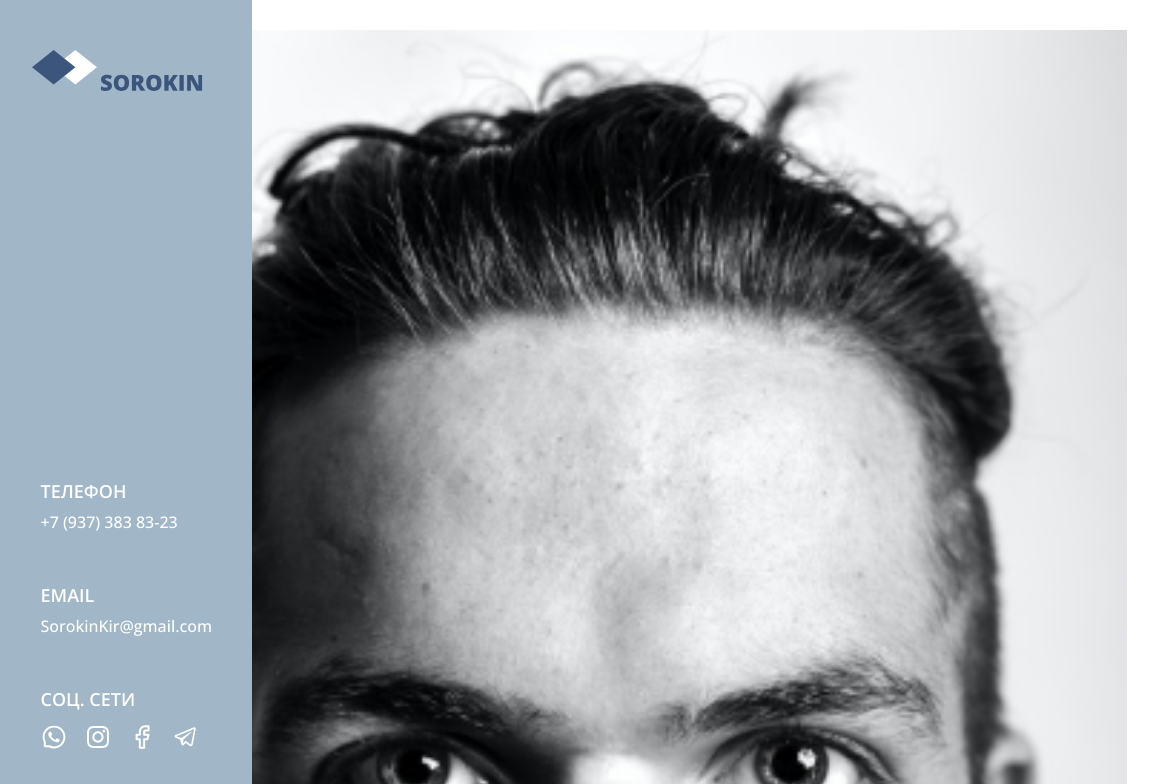
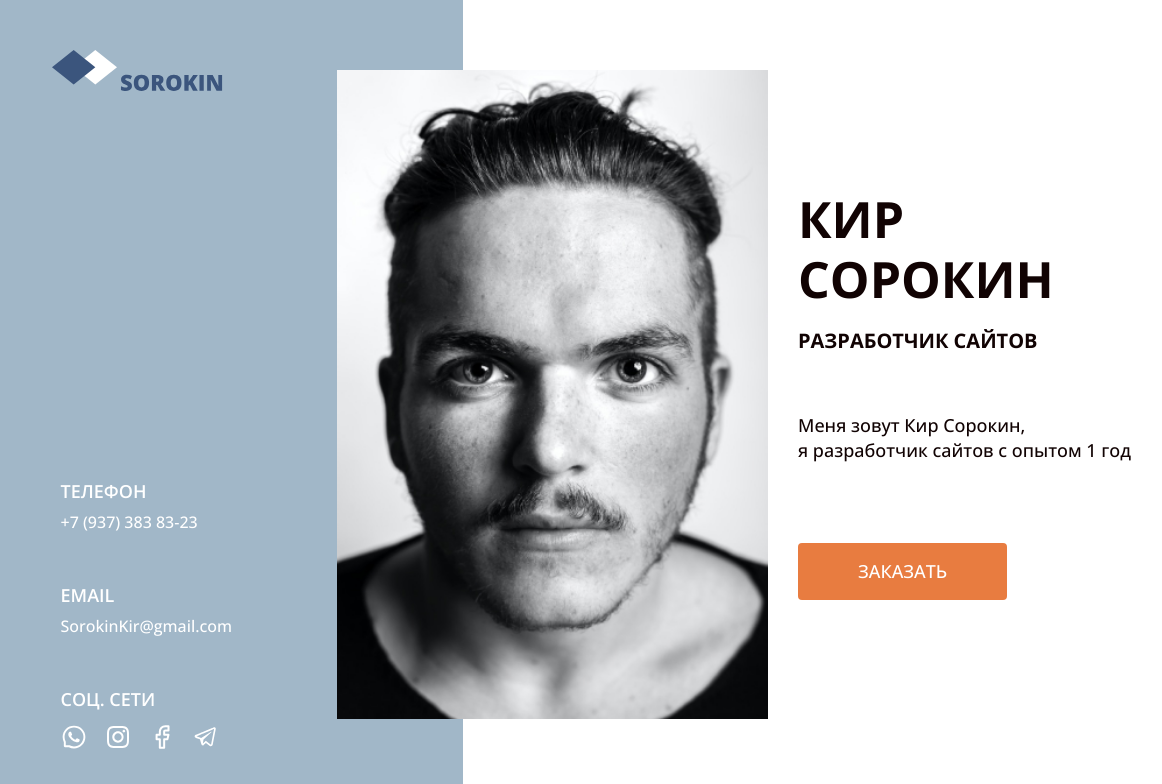
Before and after one commit to HeavyReavy/intensiv, a plain HTML site: page index.html in a window 1536 px wide. Shown: the top 784 px of the page, without its empty margins (151-1313 px from the left). Drawn offline with Linux system fonts and the light colour scheme.

Commit message:
Завершен блок Present

```diff
--- a/index.html
+++ b/index.html
@@ -41,14 +41,14 @@
     </header>
     <main>
         <section class="present">
-            <div class="container">
+            <div class="container present__container">
                 <img src="img/photo.jpg " alt="Фотография Кир Сорокин" class="present__foto">
                 <div class="present__text">
                     <hgroup class="present__group-title">
                         <h1 class="present__title">Кир Сорокин</h1>
                         <h2 class="presrnt__sub-title">Разработчик сайтов</h2>
                     </hgroup>
-                    <p class="present__description">Меня зовут Кир Сорокин, я разработчик сайтов с опытом 1 год</p>
+                    <p class="present__description">Меня зовут Кир Сорокин, я&nbsp;разработчик сайтов с&nbsp;опытом 1&nbsp;год</p>
                     <button class="present__order-btn">Заказать</button>
                 </div>
             </div>
--- a/style/default.css
+++ b/style/default.css
@@ -60,6 +60,10 @@ section {
 }
 
 @media (min-width: 768px) {
+    .section {
+        padding: 50px 0;
+    }
+
     .container {
         padding: 0 40px;
     }
@@ -74,6 +78,14 @@ section {
         width: 240px;
     }
 
+    .container {
+        padding: 0 30px 0 270px;
+    }
+
+    .section {
+        padding: 65px 0;
+    }
+
 }
 
 @media (min-width: 1440px) {
@@ -86,7 +98,9 @@ section {
         left: calc(50% - 720px);
     }
 
-
+    .section {
+        padding: 75px 0;
+    }
 }
 
 @media (min-width: 2700px) {
--- a/style/header.css
+++ b/style/header.css
@@ -9,6 +9,7 @@ header {
     display: flex;
     justify-content: space-between;
     align-items: center;
+    padding: 0;
 }
 
 .header__contacts {
@@ -94,7 +95,7 @@ header {
 @media (min-width: 768px) {
     header {
         min-height: 100px;
-        padding: 28px 0;
+        padding: 28px 40px;
     }
 
     .logo {
@@ -127,6 +128,7 @@ header {
         height: 100%;
         flex-direction: column;
         align-items: flex-end;
+        padding: 0 20px;
     }
 
     .header__contacts {
@@ -161,8 +163,4 @@ header {
     .header__contacts {
         padding-left: 0;
     }
-
-    .container {
-        padding-left: 0;
-    }
 }
--- a/style/present.css
+++ b/style/present.css
@@ -41,3 +41,115 @@
     background-color: #E87C40;
     border-radius: 4px;
 }
+
+@media (min-width: 480px) {
+    .present__container {
+        display: flex;
+    }
+
+    .present__foto {
+        width: 50%;
+        margin-right: 15px;
+    }
+
+    .present__text {
+        display: flex;
+        justify-content: center;
+        flex-direction: column;
+        align-items: flex-start;
+    }
+
+    .present__title {
+        margin-top: 0;
+        font-size: 40px;
+        line-height: 120%;
+    }
+
+    .presrnt__sub-title {
+        font-size: 18px;
+        line-height: 120%;
+    }
+
+    .present__description {
+        font-size: 16px;
+        line-height: 140%;
+    }
+
+    .present__order-btn {
+        font-size: 18px;
+        line-height: 140%;
+    }
+}
+
+@media (min-width: 768px) {
+    .present__title {
+        margin-bottom: 24px;
+    }
+
+    .presrnt__sub-title {
+        margin-bottom: 40px;
+    }
+
+    .present__description {
+        margin-bottom: 60px;
+    }
+
+    .present__text {
+        width: 291px;
+    }
+
+    .present__foto {
+        margin-right: 30px;
+    }
+
+    .present {
+        padding-top: 70px;
+        padding-bottom: 65px;
+    }
+}
+
+@media (min-width: 992px) {
+    .present {
+        position: relative;
+    }
+
+    .present:before {
+        content: "";
+        position: absolute;
+        left: 0;
+        top: 0;
+        display: block;
+        width: 40%;
+        height: 100%;
+        background-color: #A1B7C8;
+        z-index: -1;
+    }
+}
+
+@media (min-width: 1440px) {
+    .present__foto {
+        width: 445px;
+    }
+
+    .present__title {
+        margin-bottom: 20px;
+        font-size: 50px;
+        line-height: 120%;
+    }
+
+    .presrnt__sub-title {
+        margin-bottom: 60px;
+        font-size: 20px;
+        line-height: 120%;
+    }
+
+    .present__description {
+        margin-bottom: 80px;
+        font-size: 18px;
+        line-height: 140%;
+    }
+
+    .present__text {
+        width: 350px;
+    }
+}
```
